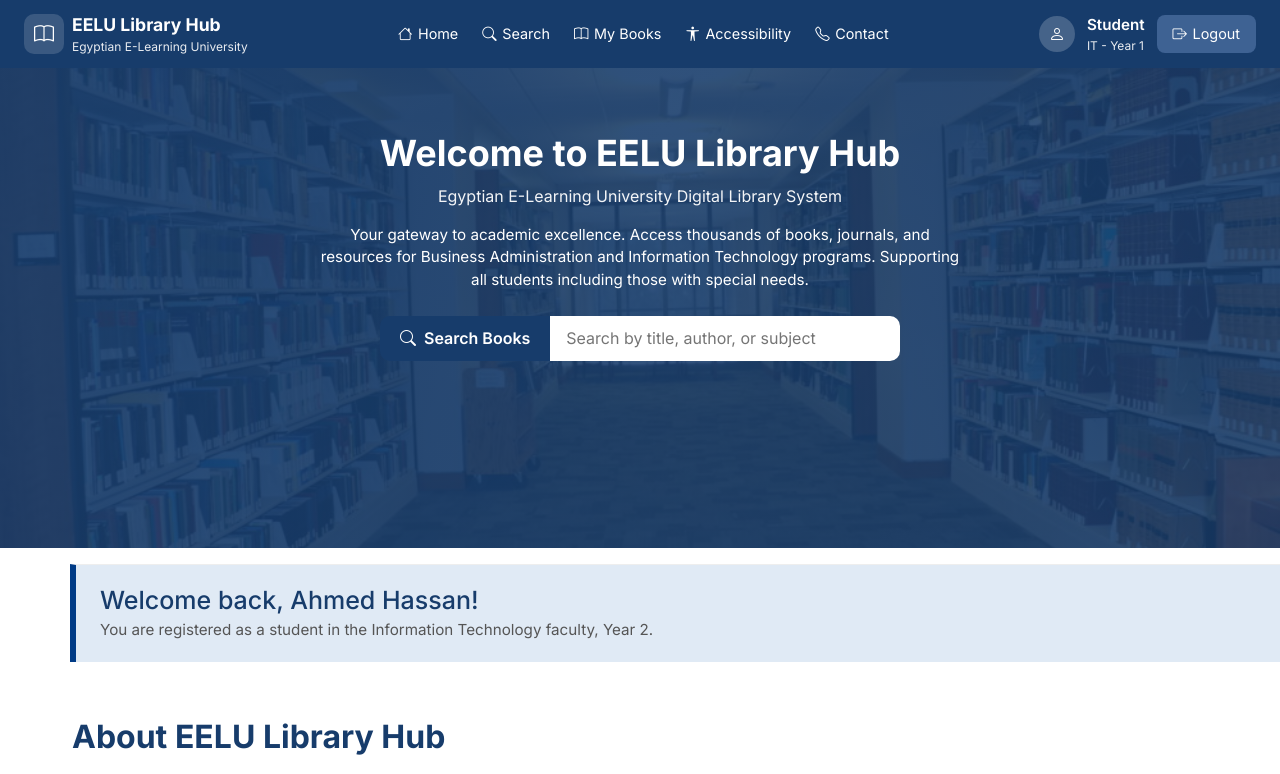
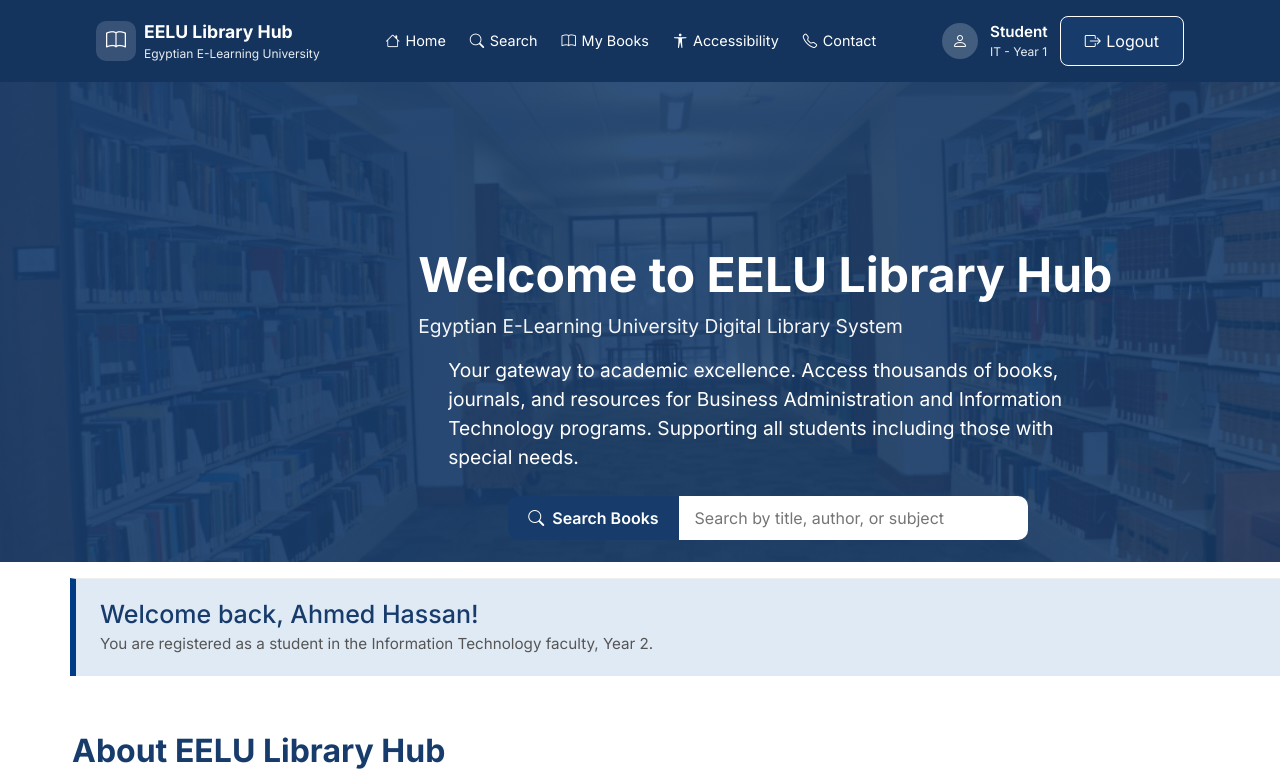
Before and after one commit to ayatkady/eelu-library-hub, a plain HTML site: page frontend/combined.html in a window 1280 px wide. Shown: the top 774 px of the page. Drawn offline with nearby package versions, Linux system fonts and the light colour scheme; sample sign-in values are in the browser's storage.

Commit message:
Update frontend pages and UI improvements

```diff
--- a/frontend/combined.html
+++ b/frontend/combined.html
@@ -16,6 +16,7 @@
 <body class="combined-page">
   <!-- Main header -->
   <header class="main-header">
+          <div class="header-container">
     <div class="brand">
       <div class="brand-icon"><i class="bi bi-book"></i></div>
       <div>
@@ -38,10 +39,12 @@
       </div>
       <button type="button" class="btn-logout" id="logoutBtn"><i class="bi bi-box-arrow-right"></i> Logout</button>
     </div>
+    </div>
   </header>
 
   <!-- Hero -->
   <section class="hero-section" id="home">
+      <div class="hero-content">
     <h1>Welcome to EELU Library Hub</h1>
     <p class="hero-sub">Egyptian E-Learning University Digital Library System</p>
     <p class="hero-desc">
@@ -51,6 +54,7 @@
       <button type="button" class="btn-search"><i class="bi bi-search"></i> Search Books</button>
       <input type="text" class="hero-input"  id="heroSearchInput" placeholder="Search by title, author, or subject" aria-label="Search books" />
     </div>
+      </div>
   </section>
 
   <!-- Welcome banner -->
--- a/frontend/styles.css
+++ b/frontend/styles.css
@@ -206,14 +206,24 @@ body {
 }
 
 .combined-page .main-header {
-  background: #173c6b;
+  background: #14345e;
   color: #fff;
-  padding: 0.75rem 1.5rem;
+
+  width: 100%;
+  padding: 1rem 0;
   display: flex;
   align-items: center;
   justify-content: space-between;
-  flex-wrap: wrap;
-  gap: 1rem;
+}
+.combined-page .header-container {
+  width: 85%;
+  max-width: 1300px;
+  margin: 0 auto;
+
+  display: flex;
+  align-items: center;
+
+  gap: 2rem;
 }
 
 .combined-page .main-header .brand {
@@ -236,10 +246,13 @@ body {
 .combined-page .main-header .brand-title { font-weight: 700; font-size: 1.1rem; }
 .combined-page .main-header .brand-sub { font-size: 0.75rem; opacity: 0.9; }
 
-.combined-page .main-header .nav-links {
+.combined-page .nav-links {
   display: flex;
   align-items: center;
   gap: 1.5rem;
+
+  flex: 1;
+  justify-content: center;
 }
 
 .combined-page .main-header .nav-links a {
@@ -273,18 +286,18 @@ body {
 .combined-page .main-header .user-meta { font-size: 0.75rem; opacity: 0.9; }
 
 .combined-page .btn-logout {
-  background: #3e6293;
-  color: #fff;
-  border: none;
-  padding: 0.5rem 1rem;
+  background-color: #173c6b;
+  color: #ffffff;
+  border: 1px solid #fff;
+  padding: 0.75rem 1.5rem ;
   border-radius: 8px;
-  font-size: 0.9rem;
+  font-size: 1rem;
   display: flex;
   align-items: center;
   gap: 0.35rem;
 }
 
-.combined-page .btn-logout:hover { background: #4a6fa0; color: #fff; }
+.combined-page .btn-logout:hover { background: #ffffff; color: #163253; }
 
 .combined-page .hero-section {
   background:
@@ -301,13 +314,17 @@ body {
 
   color: #fff;
   padding: 4rem 1.5rem;
-  text-align: center;
+  text-align: left;
   height: 60vh;
 }
 
-.combined-page .hero-section h1 { font-size: 2.25rem; font-weight: 700; margin-bottom: 0.5rem; }
-.combined-page .hero-section .hero-sub { font-size: 1rem; opacity: 0.95; margin-bottom: 1rem; }
-.combined-page .hero-section .hero-desc { max-width: 640px; margin: 0 auto 1.5rem; font-size: 0.95rem; line-height: 1.5; }
+.combined-page .hero-content {
+  max-width: 700px;
+  margin-left: 32%;
+}
+.combined-page .hero-section h1 { font-size: 3rem; font-weight: 700; margin-bottom: 0.5rem; margin-top: 100px; }
+.combined-page .hero-section .hero-sub { font-size: 1.2rem; opacity: 0.95; margin-bottom: 1rem; }
+.combined-page .hero-section .hero-desc { max-width: 640px; margin: 0 auto 1.5rem; font-size: 1.2rem; line-height: 1.5; }
 .combined-page .hero-search {
   display: flex;
   align-items: center;
```
Also changed, not shown: frontend/accessibility.html (+2 -0 lines), frontend/accessibility.js (+4 -3 lines), frontend/contact.html (+2 -0 lines), frontend/my-borrowed.html (+2 -0 lines), frontend/search.html (+3 -0 lines).
